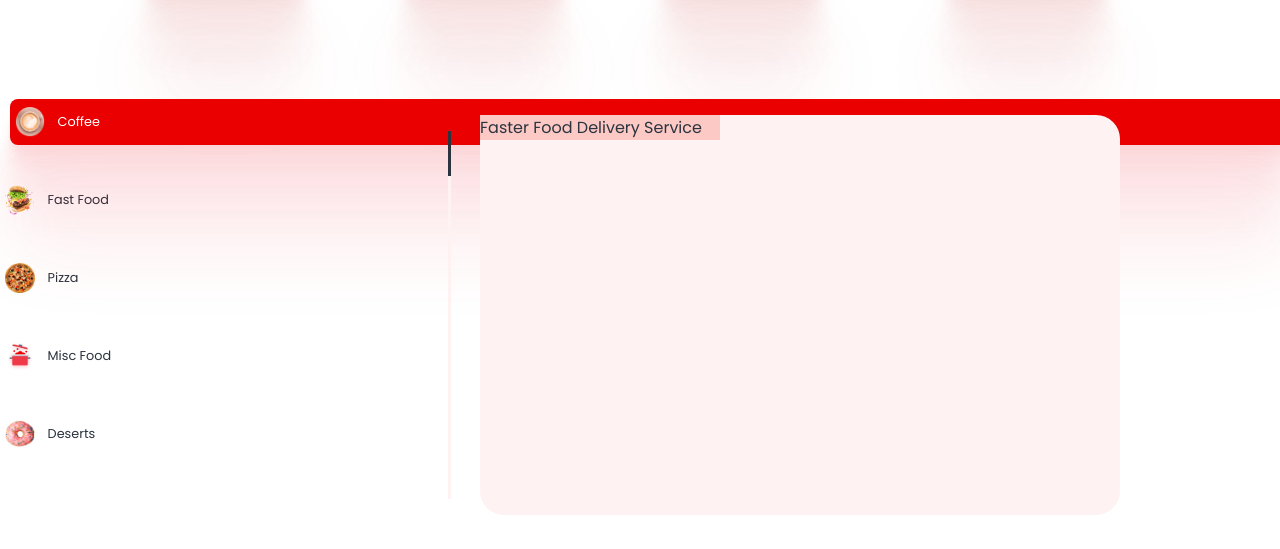
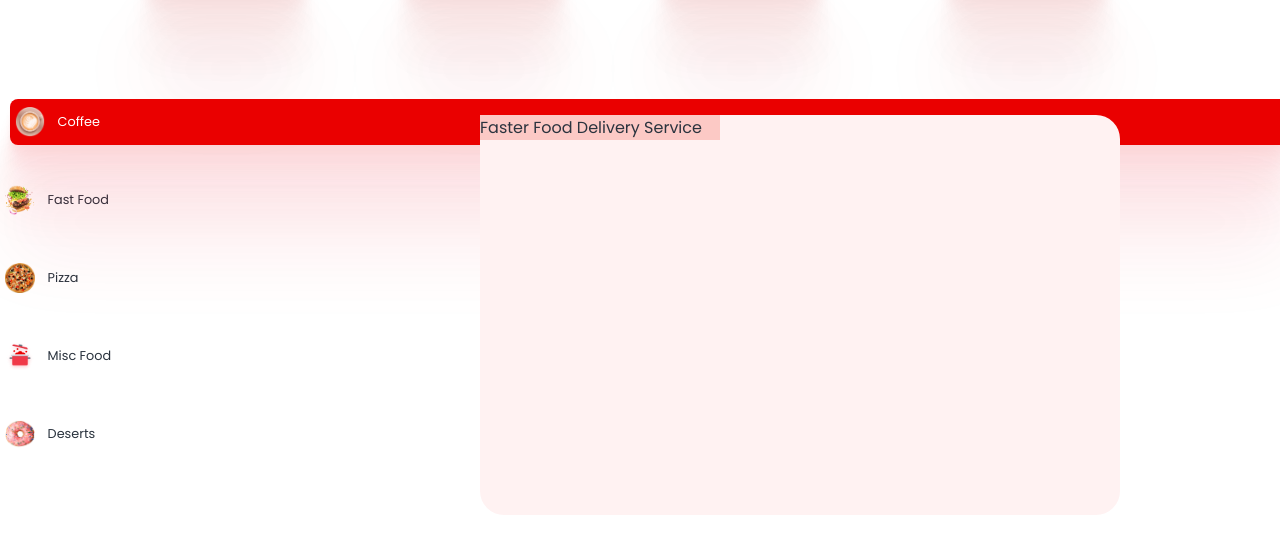
Before and after one commit to zeetaen1989/mama-joint, a Next.js app: page / in a window 1280 px wide. Shown: the part 1300-1849 px from the top of the page. Built offline with nearby package versions, Linux system fonts and the light colour scheme; a web font is replaced by a local one.

Commit message:
refactor(component): Separator component removed

```diff
--- a/app/components/modules/Category/Category.jsx
+++ b/app/components/modules/Category/Category.jsx
@@ -10,7 +10,6 @@ const ProductType = () => {
   return (
     <div className={styles.container__column}>
       <Tabs tab={tab} setTab={setTab} />
-      <Separator tab={tab} setTab={setTab} />
       <CategoryItems tab={tab} setTab={setTab} />
     </div>
   );
```
